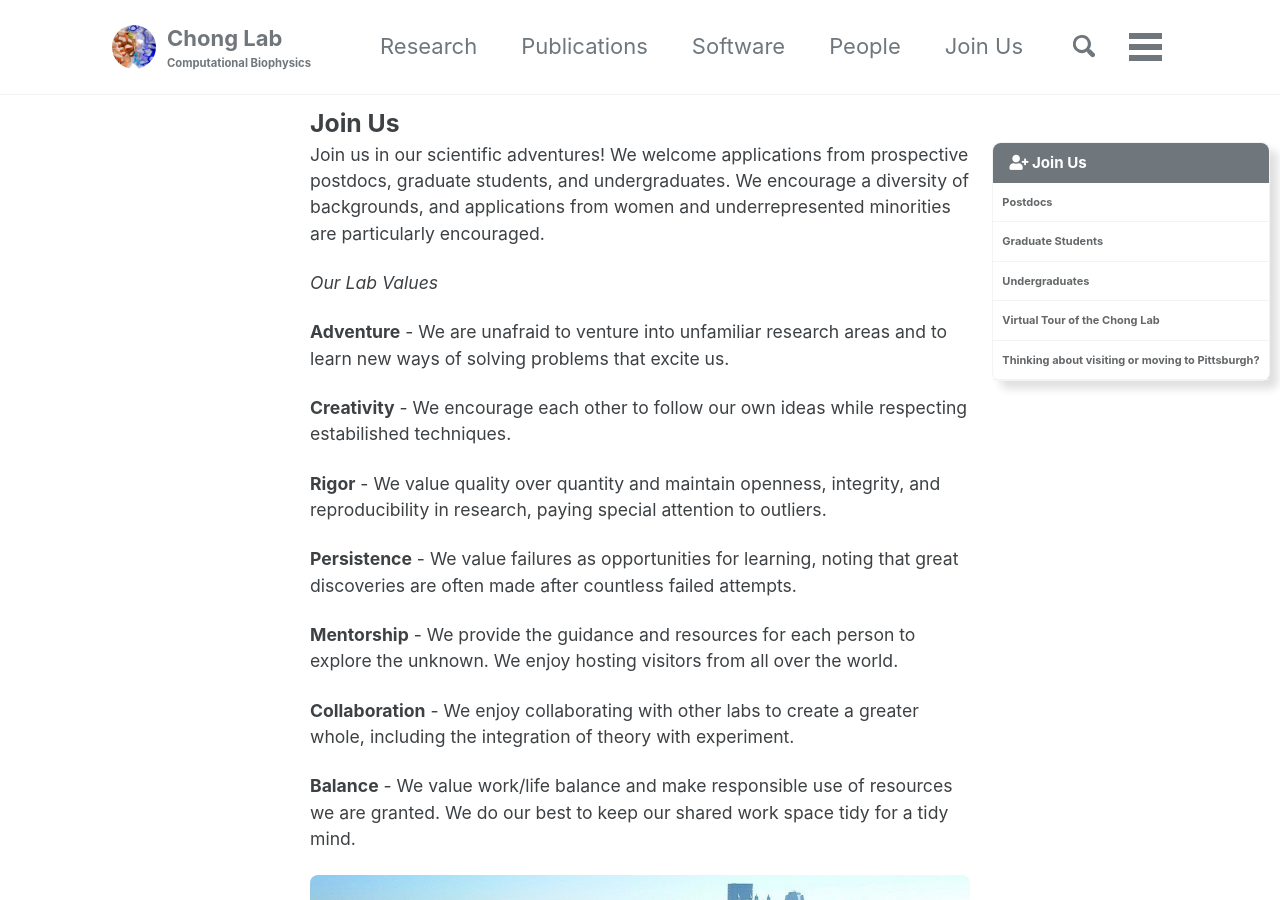
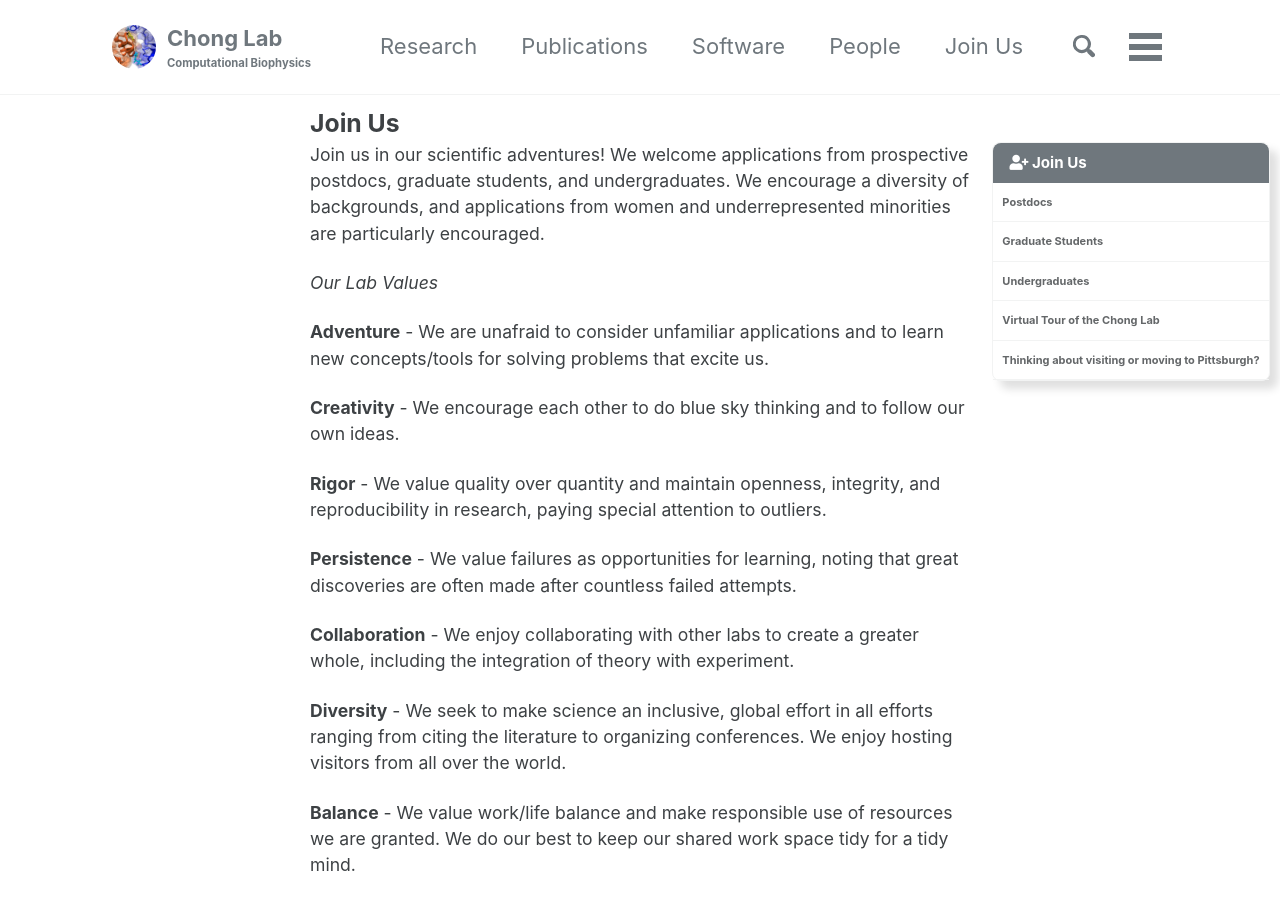
Before and after one commit to darianyang/mm-github-pages-test, a Jekyll site: the page built from _pages/join_us.md, in a window 1280 px wide and 900 px high. Built offline with Jekyll 4.4.1, drawn with Linux system fonts in a browser that asks for light colours; cached includes are drawn as plain includes.

Commit message:
Update join_us.md

```diff
--- a/_pages/join_us.md
+++ b/_pages/join_us.md
@@ -11,17 +11,17 @@ Join us in our scientific adventures! We welcome applications from prospective p
 
 *Our Lab Values*
 
-**Adventure** - We are unafraid to venture into unfamiliar research areas and to learn new ways of solving problems that excite us.
+**Adventure** - We are unafraid to consider unfamiliar applications and to learn new concepts/tools for solving problems that excite us.
 
-**Creativity** - We encourage each other to follow our own ideas while respecting estabilished techniques.
+**Creativity** - We encourage each other to do blue sky thinking and to follow our own ideas.
 
 **Rigor** - We value quality over quantity and maintain openness, integrity, and reproducibility in research, paying special attention to outliers.
 
 **Persistence** - We value failures as opportunities for learning, noting that great discoveries are often made after countless failed attempts.
 
-**Mentorship** - We provide the guidance and resources for each person to explore the unknown. We enjoy hosting visitors from all over the world.
+**Collaboration** - We enjoy collaborating with other labs to create a greater whole, including the integration of theory with experiment.
 
-**Collaboration** - We enjoy collaborating with other labs to create a greater whole, including the integration of theory with experiment.
+**Diversity** - We seek to make science an inclusive, global effort in all efforts ranging from citing the literature to organizing conferences. We enjoy hosting visitors from all over the world.
 
 **Balance** - We value work/life balance and make responsible use of resources we are granted. We do our best to keep our shared work space tidy for a tidy mind.
 
```
